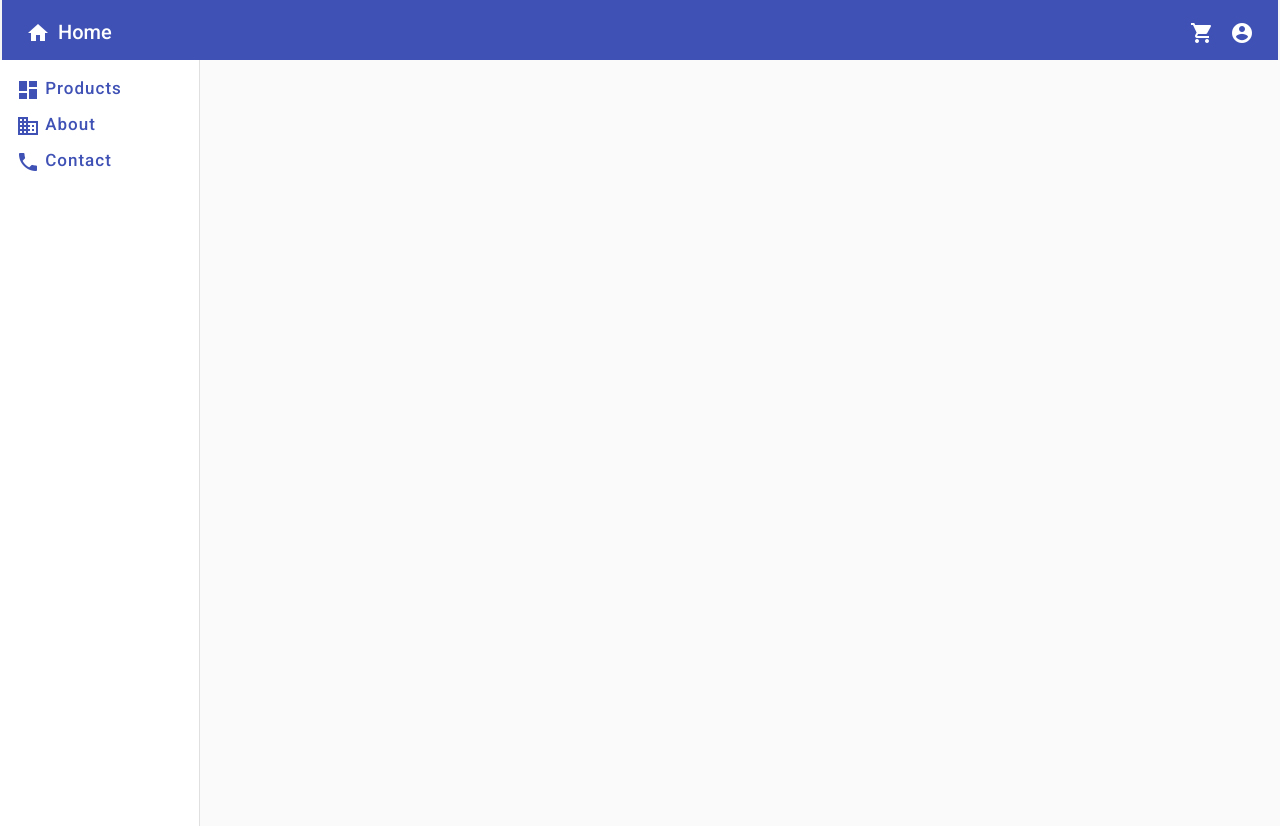
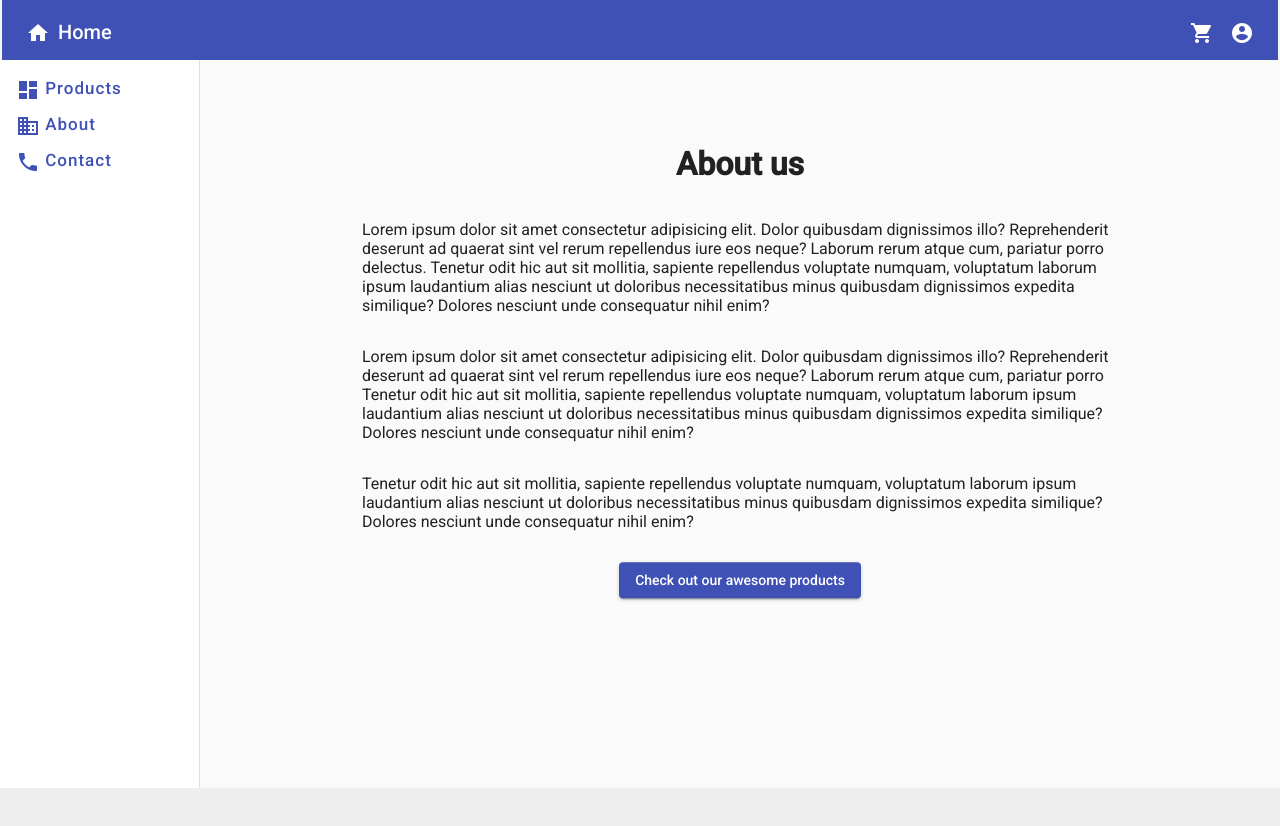
Before and after one commit to a2rsic/online-store, an Angular app: page /about in a window 1280 px wide. Before the commit this address led to /. Shown: the top 826 px of the page. After the commit the page ends 800 px from the top, so only its background shows below. Built offline with nearby package versions, Linux system fonts and the light colour scheme.

Commit message:
Implement about page

```diff
--- a/src/app/app-routing.module.ts
+++ b/src/app/app-routing.module.ts
@@ -2,6 +2,7 @@ import { NgModule } from "@angular/core";
 import { RouterModule, Routes } from "@angular/router";
 import { HomeComponent } from "./pages/home/home.component";
 import { ProductsComponent } from "./pages/products/products.component";
+import { AboutComponent } from "./pages/about/about.component";
 
 const routes: Routes = [
   {
@@ -12,6 +13,10 @@ const routes: Routes = [
     path: "products",
     component: ProductsComponent,
   },
+  {
+    path: "about",
+    component: AboutComponent,
+  },
   { path: "", redirectTo: "/home", pathMatch: "full" },
 ];
 
--- a/src/app/app.component.html
+++ b/src/app/app.component.html
@@ -11,7 +11,7 @@
             Products
           </button>
         </a>
-        <a routerLink="/products">
+        <a routerLink="/about">
           <button mat-button color="primary">
             <mat-icon class="icon">business</mat-icon>
             About
--- a/src/app/app.component.scss
+++ b/src/app/app.component.scss
@@ -1,5 +1,5 @@
 mat-sidenav-container {
-  height: 100vh;
+  height: 91vh;
 }
 
 mat-toolbar {
--- a/src/app/app.module.ts
+++ b/src/app/app.module.ts
@@ -8,9 +8,10 @@ import { HomeComponent } from "./pages/home/home.component";
 import { MaterialModule } from "src/app/shared/material/material.module";
 import { NavbarComponent } from "./shared/navbar/navbar.component";
 import { ProductsComponent } from './pages/products/products.component';
+import { AboutComponent } from './pages/about/about.component';
 
 @NgModule({
-  declarations: [AppComponent, HomeComponent, NavbarComponent, ProductsComponent],
+  declarations: [AppComponent, HomeComponent, NavbarComponent, ProductsComponent, AboutComponent],
   imports: [
     BrowserModule,
     BrowserAnimationsModule,
--- /dev/null
+++ b/src/app/pages/about/about.component.html
@@ -0,0 +1,26 @@
+<div class="container">
+    <div class="content">
+        <h1>About us</h1>
+        <p>Lorem ipsum dolor sit amet consectetur adipisicing elit. Dolor quibusdam dignissimos illo? Reprehenderit
+            deserunt ad quaerat sint vel rerum repellendus iure eos neque? Laborum rerum atque cum, pariatur porro
+            delectus.
+            Tenetur odit hic aut sit mollitia, sapiente repellendus voluptate numquam, voluptatum laborum ipsum
+            laudantium alias nesciunt ut doloribus necessitatibus minus quibusdam dignissimos expedita similique?
+            Dolores nesciunt unde consequatur nihil enim?</p>
+        <p>Lorem ipsum dolor sit amet consectetur adipisicing elit. Dolor quibusdam dignissimos illo? Reprehenderit
+            deserunt ad quaerat sint vel rerum repellendus iure eos neque? Laborum rerum atque cum, pariatur porro
+            Tenetur odit hic aut sit mollitia, sapiente repellendus voluptate numquam, voluptatum laborum ipsum
+            laudantium alias nesciunt ut doloribus necessitatibus minus quibusdam dignissimos expedita similique?
+            Dolores nesciunt unde consequatur nihil enim?</p>
+        <p>
+            Tenetur odit hic aut sit mollitia, sapiente repellendus voluptate numquam, voluptatum laborum ipsum
+            laudantium alias nesciunt ut doloribus necessitatibus minus quibusdam dignissimos expedita similique?
+            Dolores nesciunt unde consequatur nihil enim?</p>
+        <div class="action-btn">
+            <a routerLink="/products">
+                <button mat-raised-button color="primary">Check out our awesome products</button>
+            </a>
+        </div>
+
+    </div>
+</div>
--- /dev/null
+++ b/src/app/pages/about/about.component.scss
@@ -0,0 +1,17 @@
+.container {
+  position: relative;
+}
+.content {
+  width: 70%;
+  display: flex;
+  flex-direction: column;
+  position: absolute;
+  left: 15%;
+  transform: translateY(15%);
+
+  h1,
+  .action-btn {
+    text-align: center;
+    margin-top: 15px;
+  }
+}
--- /dev/null
+++ b/src/app/pages/about/about.component.ts
@@ -0,0 +1,15 @@
+import { Component, OnInit } from '@angular/core';
+
+@Component({
+  selector: 'app-about',
+  templateUrl: './about.component.html',
+  styleUrls: ['./about.component.scss']
+})
+export class AboutComponent implements OnInit {
+
+  constructor() { }
+
+  ngOnInit() {
+  }
+
+}
```
Also changed, not shown: 1 other file (tests, documents, lock files or other folders).
